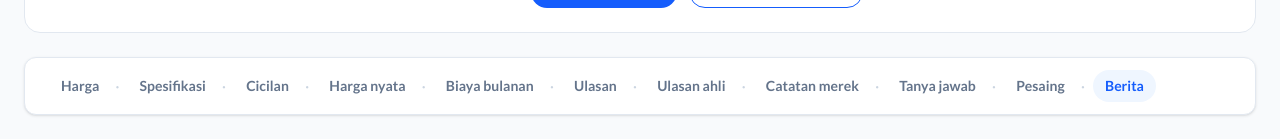
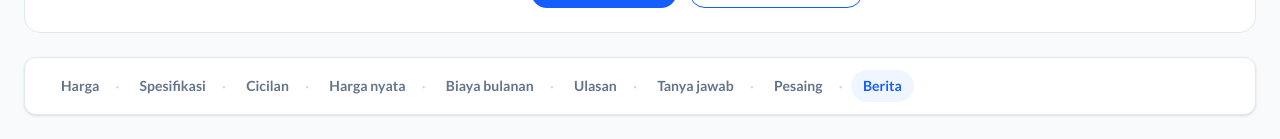
Before and after one commit to yiruixu-ap/vdp-demo, a Next.js app: page /mobil/toyota/rush in a window 1280 px wide. Shown: the part 504-643 px from the top of the page. Built offline with nearby package versions, Linux system fonts and the light colour scheme; no server answers.

Commit message:
fix(nav): merge user & expert reviews, remove brand notes from decision anchors

```diff
--- a/src/components/decision-anchors.tsx
+++ b/src/components/decision-anchors.tsx
@@ -13,8 +13,6 @@ const anchors: { key: keyof typeof translations; href: string }[] = [
   { key: "anchorHargaNyata", href: "#harga-nyata" },
   { key: "anchorBiayaBulanan", href: "#biaya-bulanan" },
   { key: "anchorUlasan", href: "#ulasan" },
-  { key: "anchorUlasanAhli", href: "#ulasan-ahli" },
-  { key: "anchorBrand", href: "#brand" },
   { key: "anchorFaq", href: "#faq" },
   { key: "anchorBandingkan", href: "#bandingkan" },
   { key: "anchorBerita", href: "#berita" },
```
